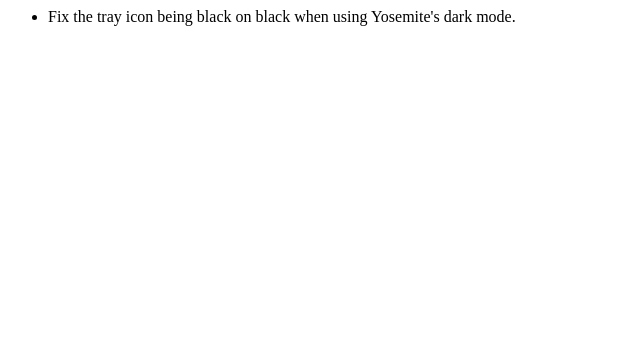
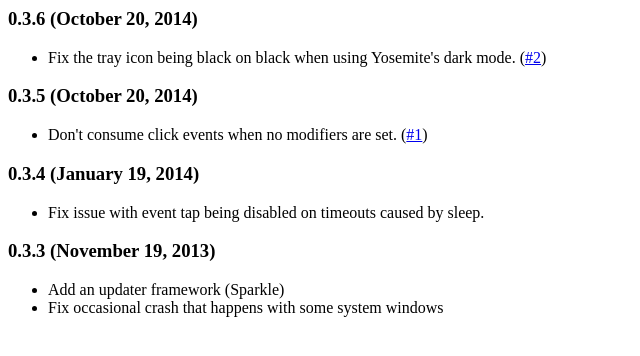
Before and after one commit to jmgao/metamove, a plain HTML site: page sparkle/0.3.6.html in a window 1280 px wide. Shown: the whole page, without its empty margins (0-640 px from the left). Drawn offline with Linux system fonts and the light colour scheme.

Commit message:
Make the changelog better.

```diff
--- a/sparkle/0.3.6.html
+++ b/sparkle/0.3.6.html
@@ -1,7 +1,24 @@
 <html>
 <body>
+    <h3>0.3.6 (October 20, 2014)</h3>
     <ul>
-        <li>Fix the tray icon being black on black when using Yosemite's dark mode.</li>
+        <li>Fix the tray icon being black on black when using Yosemite's dark mode. (<a href='https://github.com/jmgao/metamove/issues/1'>#2</a>)</li>
+    </ul>
+
+    <h3>0.3.5 (October 20, 2014)</h3>
+    <ul>
+        <li>Don't consume click events when no modifiers are set. (<a href='https://github.com/jmgao/metamove/issues/1'>#1</a>)</li>
+    </ul>
+
+    <h3>0.3.4 (January 19, 2014)</h3>
+    <ul>
+        <li>Fix issue with event tap being disabled on timeouts caused by sleep.</li>
+    </ul>
+
+    <h3>0.3.3 (November 19, 2013)</h3>
+    <ul>
+        <li>Add an updater framework (Sparkle)</li>
+        <li>Fix occasional crash that happens with some system windows</li>
     </ul>
 </body>
 </html>
```
